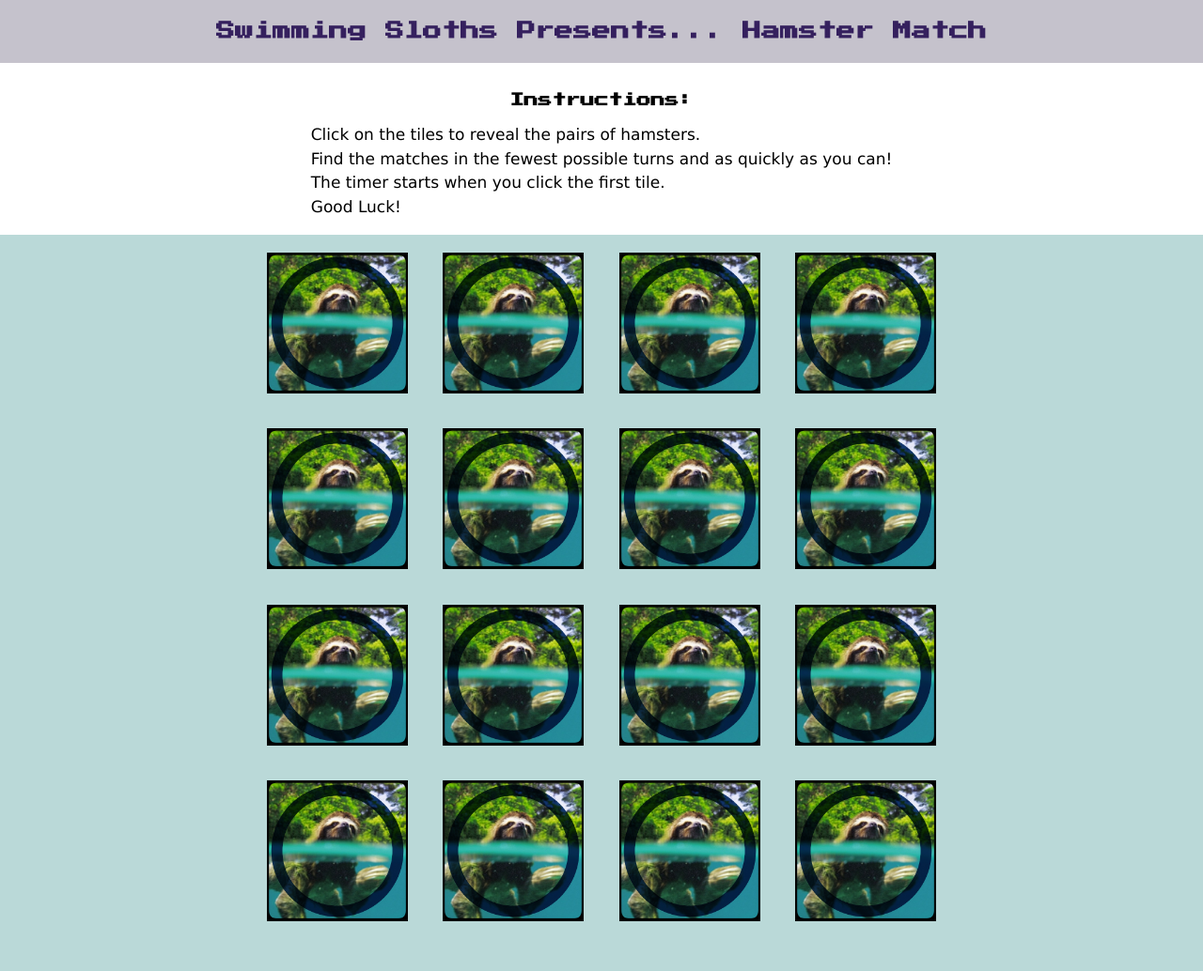
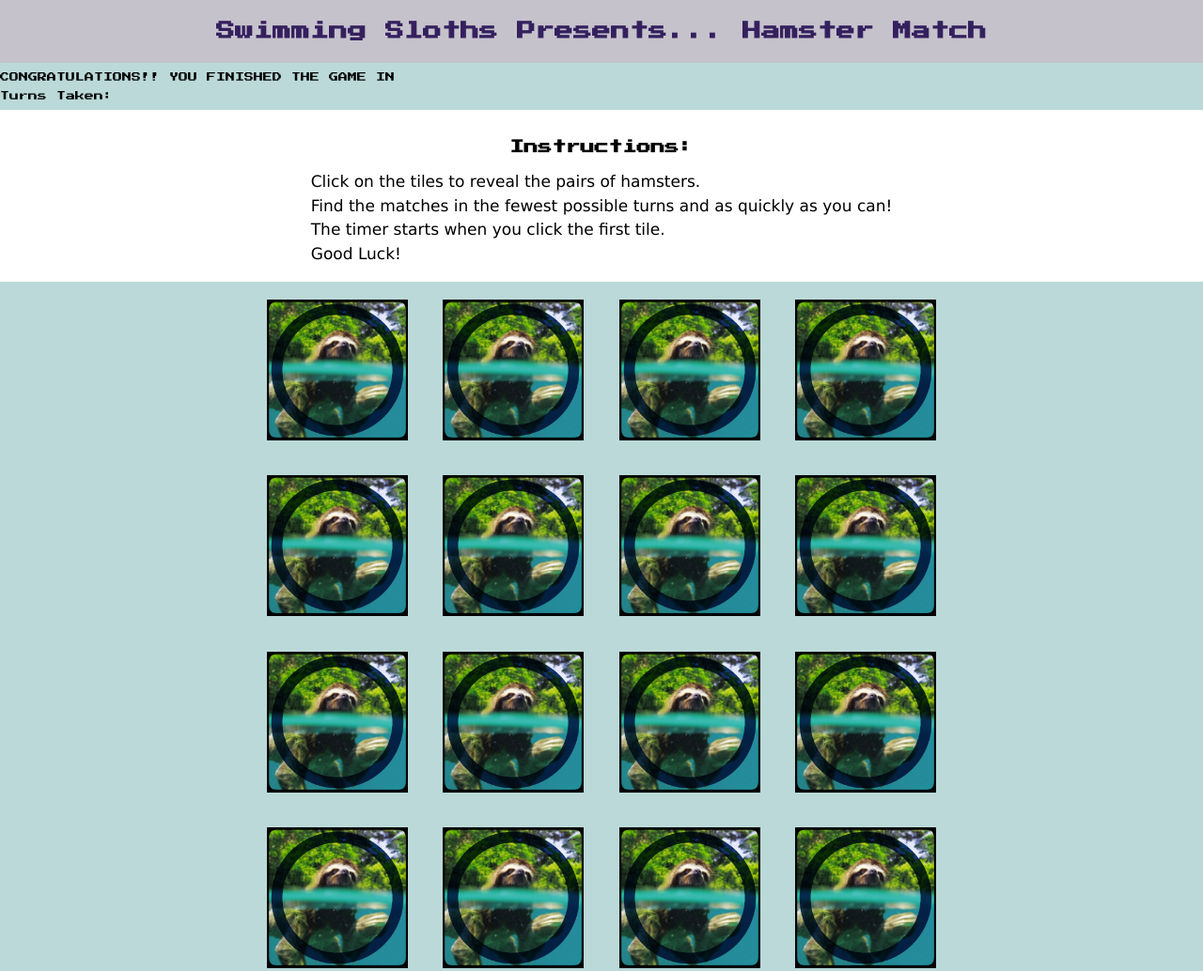
Before and after one commit to iO-Academy/2021-jan-pairs-game, a plain HTML site: page index.html in a window 1280 px wide. Shown: the whole page at 94% size. Before the commit the page ends 1000 px from the top, so only its background shows below. Drawn offline with Linux system fonts and the light colour scheme.

Commit message:
Added congradulations banner for end of game

```diff
--- a/index.html
+++ b/index.html
@@ -13,6 +13,10 @@
         <div class="header">
             <h1>Swimming Sloths Presents... Hamster Match</h1>
         </div>
+        <span>
+             <p>CONGRATULATIONS!! YOU FINISHED THE GAME IN </p>
+             <p>Turns Taken: </p>
+        </span>
 
         <div class="score-area">
             <div class="instructions">
```
